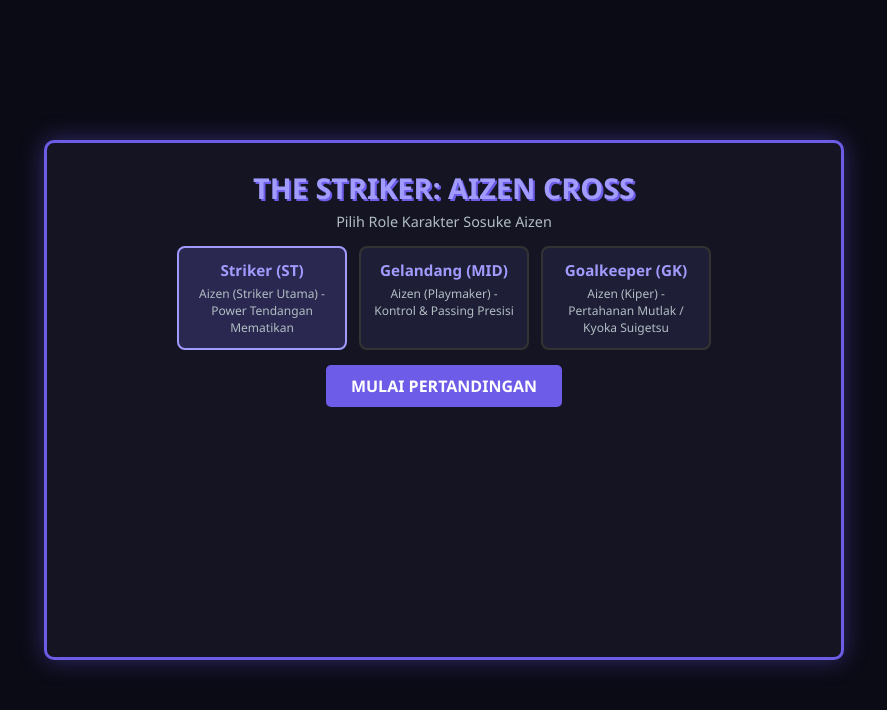
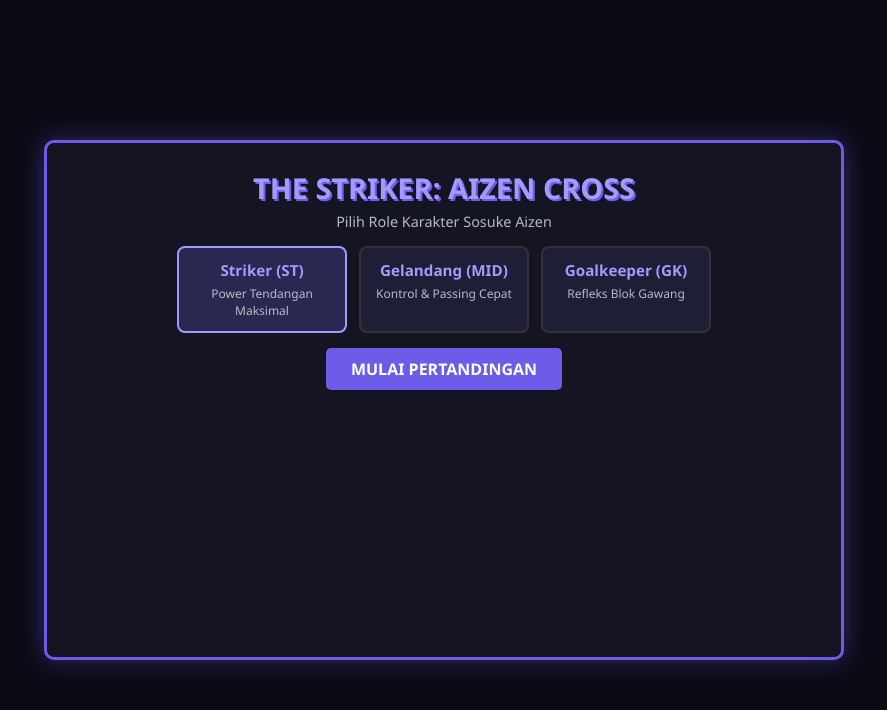
Before and after one commit to JesterNuel/the-football-crashshoott, a website: page index.html in a window 1280 px wide. Shown: the whole page, without its empty margins (196-1083 px from the left). Drawn offline with Linux system fonts and the light colour scheme.

Commit message:
Update character role descriptions in index.html

```diff
--- a/index.html
+++ b/index.html
@@ -15,15 +15,15 @@
             <div class="role-select">
                 <div class="role-card selected" onclick="selectRole('ST')">
                     <h3>Striker (ST)</h3>
-                    <p>Aizen (Striker Utama) - Power Tendangan Mematikan</p>
+                    <p>Power Tendangan Maksimal</p>
                 </div>
                 <div class="role-card" onclick="selectRole('MID')">
                     <h3>Gelandang (MID)</h3>
-                    <p>Aizen (Playmaker) - Kontrol & Passing Presisi</p>
+                    <p>Kontrol & Passing Cepat</p>
                 </div>
                 <div class="role-card" onclick="selectRole('GK')">
                     <h3>Goalkeeper (GK)</h3>
-                    <p>Aizen (Kiper) - Pertahanan Mutlak / Kyoka Suigetsu</p>
+                    <p>Refleks Blok Gawang</p>
                 </div>
             </div>
             <button id="start-btn" onclick="startGame()">MULAI PERTANDINGAN</button>
@@ -56,10 +56,10 @@
                 </div>
             </div>
 
-            <!-- Canvas Lapangan (Diperbesar tingginya agar muat karakter full-body) -->
+            <!-- Canvas Lapangan -->
             <canvas id="gameCanvas" width="800" height="340"></canvas>
 
-            <!-- Virtual Controller (Tombol On-Screen) -->
+            <!-- Virtual Controller (On-Screen Touch Buttons) -->
             <div id="virtual-controller">
                 <div class="dpad-group">
                     <button class="ctrl-btn" ontouchstart="setControl('left', true)" ontouchend="setControl('left', false)" onmousedown="setControl('left', true)" onmouseup="setControl('left', false)">◀ Kiri</button>
```
